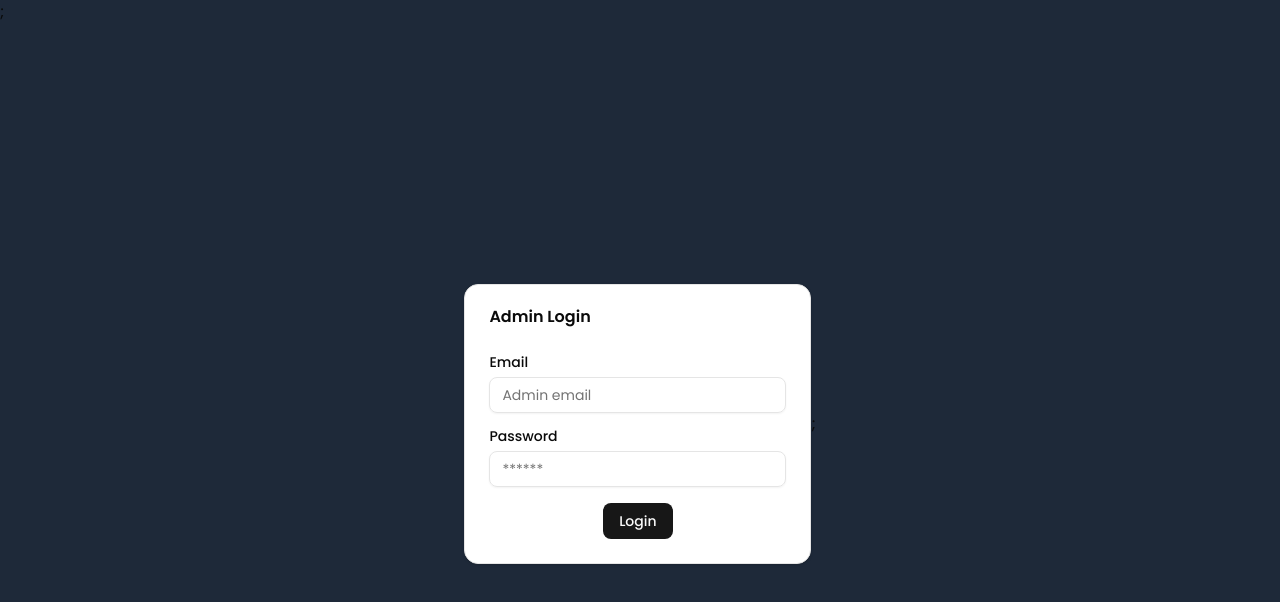
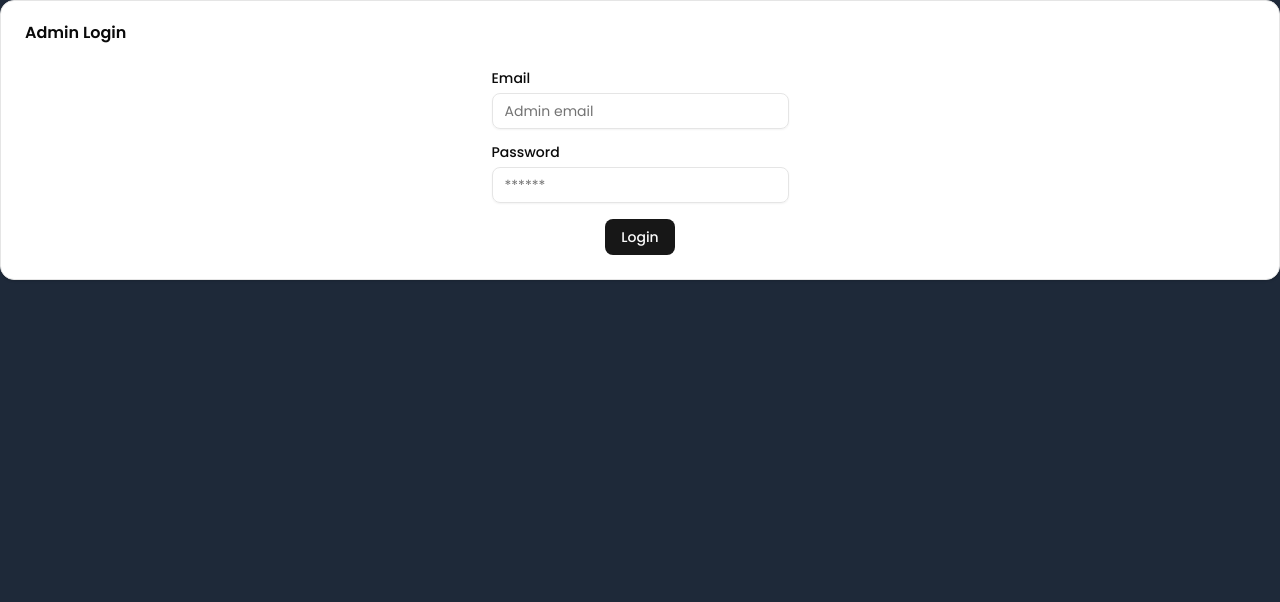
Before and after one commit to marlonpondavilla/facilium, a Next.js app: page /admin in a window 1280 px wide. Shown: the top 602 px of the page. Built offline with nearby package versions, Linux system fonts and the light colour scheme; no server answers.

Commit message:
removed the fckin semicolon that breaks my ui

```diff
--- a/app/admin/admin.tsx
+++ b/app/admin/admin.tsx
@@ -8,14 +8,11 @@ const Admin = () => {
 	const auth = useAuth();
 
 	return (
-		<div>
+		<div className="mt-0">
 			{!!auth?.customClaims?.admin && (
 				<h1 className="text-center text-white text-3xl">Admin Page</h1>
 			)}
-			;
-			<div className="flex justify-center items-center h-screen w-full">
-				{!auth?.customClaims?.admin && <AdminForm />};
-			</div>
+			<div className="">{!auth?.customClaims?.admin && <AdminForm />}</div>
 		</div>
 	);
 };
--- a/app/admin/page.tsx
+++ b/app/admin/page.tsx
@@ -1,5 +1,5 @@
 import Admin from "./admin";
-import AdminPage from "./admin-page";
+import AdminPage from "./(dashboard)/admin-page";
 
 const AdminDashboard = () => {
 	return <Admin />;
--- a/app/globals.css
+++ b/app/globals.css
@@ -1,8 +1,25 @@
 @import "tailwindcss";
 @import "tw-animate-css";
 
+/* ✅ CSS Reset */
+html,
+body {
+	margin: 0;
+	padding: 0;
+	height: 100%;
+	box-sizing: border-box;
+}
+
+*,
+*::before,
+*::after {
+	box-sizing: inherit;
+}
+
+/* ✅ Optional dark variant customization */
 @custom-variant dark (&:is(.dark *));
 
+/* ✅ Your theme inline variables */
 @theme inline {
 	--color-background: var(--background);
 	--color-foreground: var(--foreground);
@@ -43,6 +60,7 @@
 	--radius-xl: calc(var(--radius) + 4px);
 }
 
+/* ✅ Light theme */
 :root {
 	--radius: 0.625rem;
 	--background: oklch(1 0 0);
@@ -78,6 +96,7 @@
 	--sidebar-ring: oklch(0.708 0 0);
 }
 
+/* ✅ Dark theme */
 .dark {
 	--background: oklch(0.145 0 0);
 	--foreground: oklch(0.985 0 0);
@@ -116,6 +135,7 @@
 	* {
 		@apply border-border outline-ring/50;
 	}
+
 	body {
 		@apply bg-background text-foreground;
 	}
--- a/app/layout.tsx
+++ b/app/layout.tsx
@@ -6,8 +6,8 @@ import { Toaster } from "react-hot-toast";
 
 const poppins = Poppins({
 	subsets: ["latin"],
-  weight: ["100", "200", "300", "400", "500", "600", "700", "800", "900"]
-})
+	weight: ["100", "200", "300", "400", "500", "600", "700", "800", "900"],
+});
 
 export const metadata: Metadata = {
 	title: "Create Next App",
@@ -20,9 +20,7 @@ export default function RootLayout({
 }>) {
 	return (
 		<html lang="en">
-      <body
-        className={`${poppins.className} antialiased bg-gray-800`}
-      >
+			<body className={`${poppins.className} antialiased bg-gray-800`}>
 				<AuthProvider>
 					{children}
 					<Toaster />
```
Also changed, not shown: app/admin/(dashboard)/admin-page.tsx (renamed from app/admin/admin-page.tsx). Lines whose indentation alone changed are shown as unchanged.
